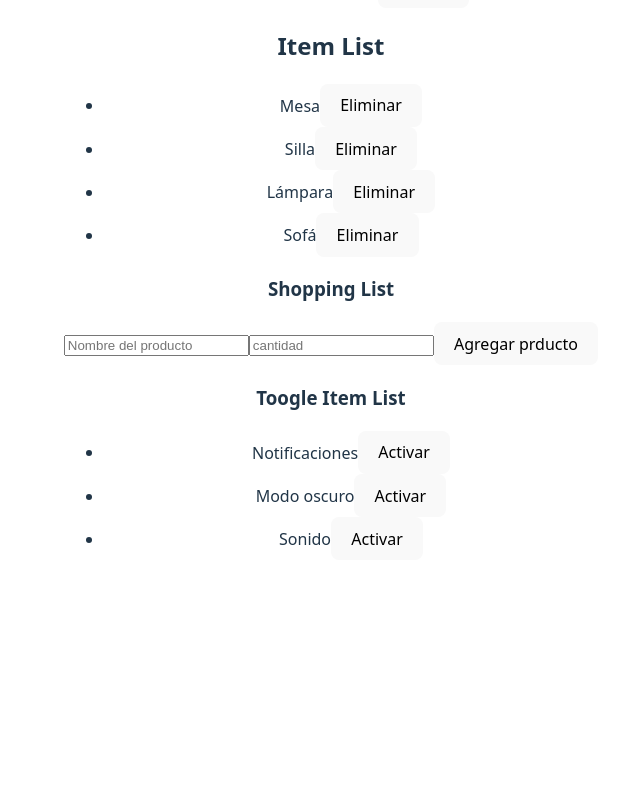
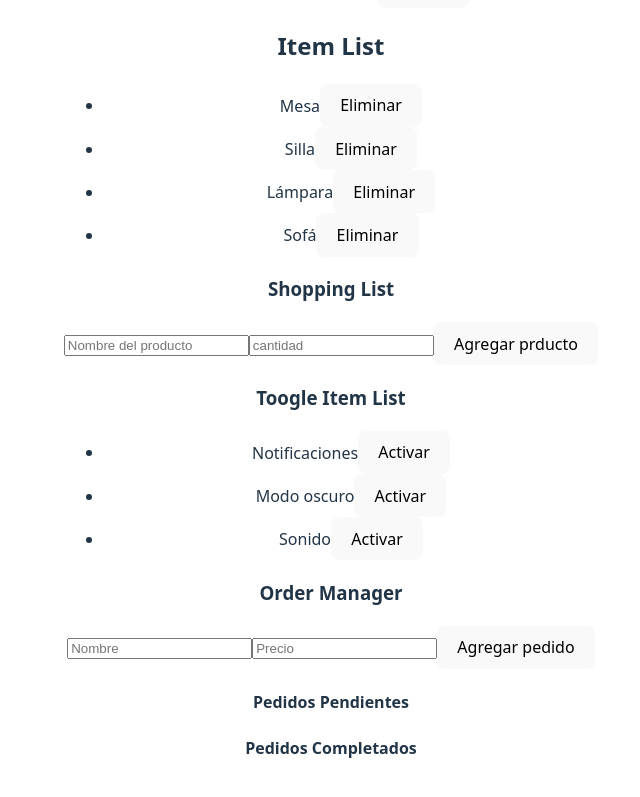
Before and after one commit to laura-gavilan/conditionals-react, a React (Vite) app: page / in a window 1280 px wide. Shown: the part 893-1690 px from the top of the page, without its empty margins (309-949 px from the left). Before the commit the page ends 1501 px from the top, so only its background shows below. Built offline with nearby package versions, Linux system fonts and the light colour scheme.

Commit message:
add(component): add OrderManager.jsx component

```diff
--- a/src/App.jsx
+++ b/src/App.jsx
@@ -2,6 +2,7 @@ import './App.css'
 import { AddFruitForm } from './components/AddFruitForm/AddFruitForm'
 import { DynamicShoppingList } from './components/DynamicShoppingList/DynamicShoppingList'
 import { NamesList } from './components/NameList/NameList'
+import { OrderManager } from './components/OrderManager/OrderManager'
 import { ProductList } from './components/ProductList/ProductList'
 import { RemoveItemList } from './components/RemoveItemList/RemoveItemList'
 import { TaskList } from './components/TaskList/TaskList'
@@ -26,6 +27,8 @@ export const App = () => {
       <DynamicShoppingList/>
 
       <ToggleItemList/>
+
+      <OrderManager/>
     </div>
   )
 }
--- /dev/null
+++ b/src/components/OrderManager/OrderManager.jsx
@@ -0,0 +1,90 @@
+import { useState } from "react";
+
+const INITIAL_ORDER_FORM = {
+    name: "",
+    price: "",
+};
+
+export const OrderManager = () => {
+    const [form, setForm] = useState(INITIAL_ORDER_FORM);
+    const [orders, setOrders] = useState([]);
+    const [completed, setCompleted] = useState([]);
+
+    const handleChange = (e) => {
+        const { name, value } = e.target;
+        setForm(prev => ({
+            ...prev,
+            [name]: value,
+        }));
+    };
+
+    const handleSubmit = (e) => {
+        e.preventDefault();
+
+        if (!form.name.trim() || !form.price.trim()) return; // evita vacíos
+
+        const newOrder = {
+            id: Date.now(),
+            name: form.name,
+            price: form.price,
+        };
+
+        setOrders(prev => [...prev, newOrder]);
+        setForm(INITIAL_ORDER_FORM);
+    };
+
+    const completeOrder = (id) => {
+        setOrders(prev => {
+            const orderComplete = prev.find(order => order.id === id);
+            if (orderComplete) {
+                setCompleted(prev => [...prev, orderComplete]);
+            }
+            return prev.filter(order => order.id !== id);
+        });
+    };
+
+    return (
+        <div>
+            <h3>Order Manager</h3>
+
+            <form onSubmit={handleSubmit}>
+                <input
+                    type="text"
+                    name="name"
+                    value={form.name}
+                    onChange={handleChange}
+                    placeholder="Nombre"
+                />
+
+                <input
+                    type="number"
+                    name="price"
+                    value={form.price}
+                    onChange={handleChange}
+                    placeholder="Precio"
+                />
+
+                <button type="submit">Agregar pedido</button>
+            </form>
+
+            <h4>Pedidos Pendientes</h4>
+            <ul>
+                {orders.map(({ id, name, price }) => (
+                    <li key={id}>
+                        {name} - ${price}
+                        <button onClick={() => completeOrder(id)}>Completar</button>
+                    </li>
+                ))}
+            </ul>
+
+            <h4>Pedidos Completados</h4>
+            <ul>
+                {completed.map(({ id, name, price }) => (
+                    <li key={id}>
+                        {name} - ${price}
+                    </li>
+                ))}
+            </ul>
+        </div>
+    );
+};
```
Also changed, not shown: src/components/EditableList/EditableList.jsx (added, +12 -0 lines), src/components/EditableList/EditableList.css (added), src/components/OrderManager/OrderManager.css (added).
